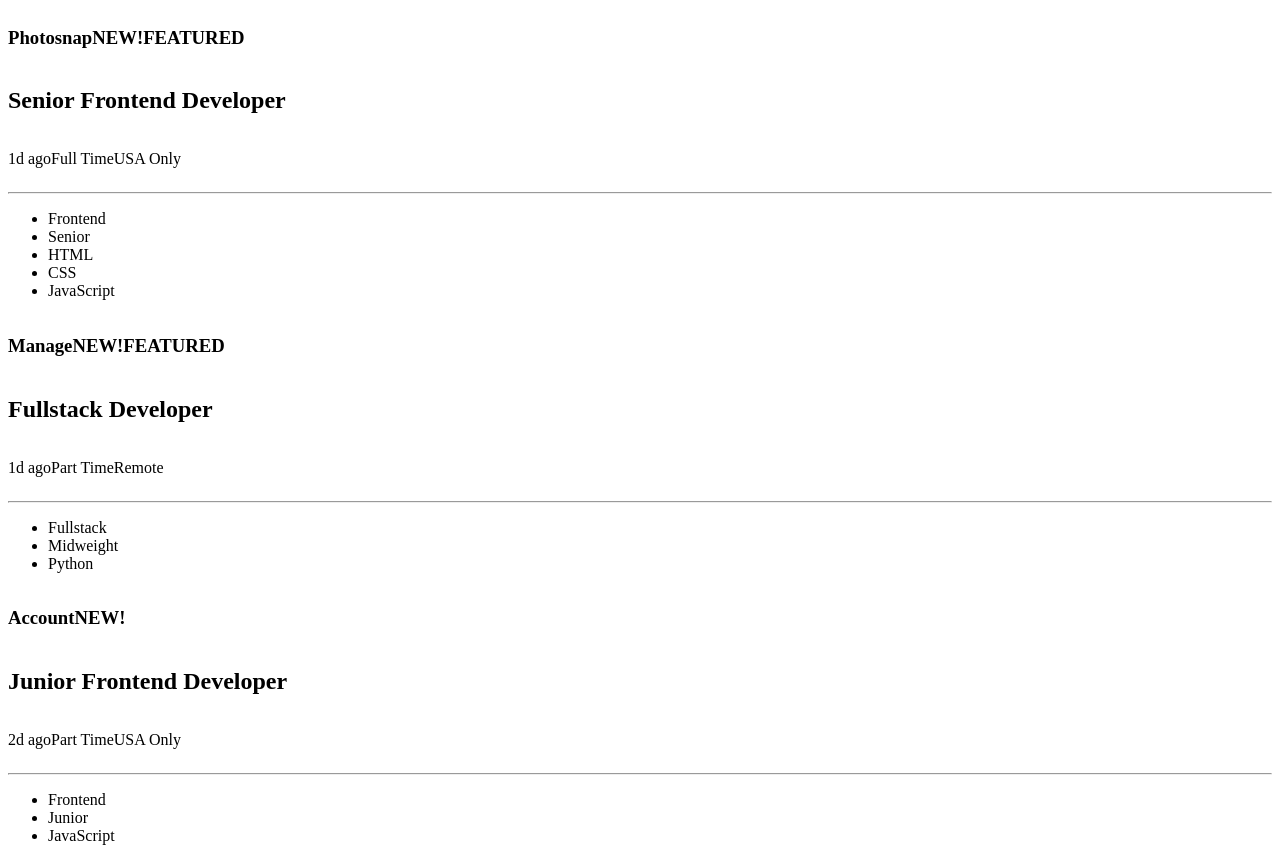
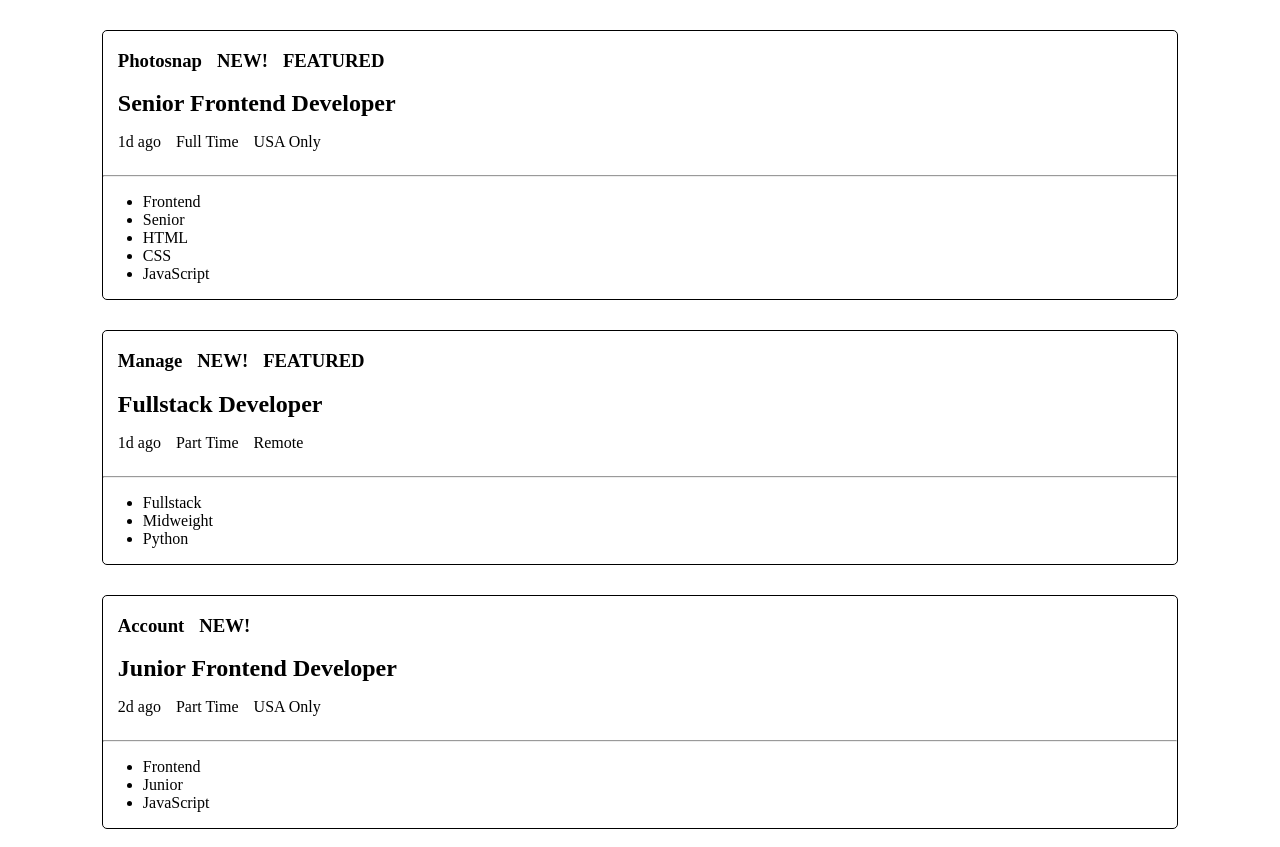
Before and after one commit to vikrambenipal/react-static-job-listings, a React (Create React App) app: page / in a window 1280 px wide. Shown: the top 847 px of the page. Built offline with nearby package versions, Linux system fonts and the light colour scheme.

Commit message:
css for card component for each posting in progress

```diff
--- a/src/components/Item.js
+++ b/src/components/Item.js
@@ -1,29 +1,52 @@
 import React from 'react';
 import styled from'styled-components';
 
+const Box = styled.div`
+    border: 1px solid black;
+    margin-bottom: 20px;
+    border-radius: 5px;
+    .position {
+        padding-left: 15px;
+        margin-top: 0px;
+        margin-bottom: 0px;
+    }
+    width: 85%;
+    margin: 30px auto;
+`
 const Row = styled.div`
     display: flex;
     flex-direction: row;
     `
+const Title = styled(Row)`
+    h3 {
+        padding-left: 15px;
+    }
+`
+const JobInfo = styled(Row)`
+    p {
+        padding-left: 15px;
+    }
+`
 const Item = ({ item }) => {
     return (
         <div>
+            <Box>
                 {/* <img src={require(item.logo)} alt=""></img> */}
-            <Row>
-                <h3>{item.company}</h3>
+                <Title>
+                    <h3 className="company">{item.company}</h3>
                     {item.new &&
-                    <h3>NEW!</h3>
+                        <h3 className="new">NEW!</h3>
                     }
                     {item.featured &&
-                    <h3>FEATURED</h3>
+                        <h3 className="featured">FEATURED</h3>
                     }
-            </Row>
-            <h2>{item.position}</h2>
-            <Row>
+                </Title>
+                <h2 className="position">{item.position}</h2>
+                <JobInfo>
                     <p>{item.postedAt}</p>
                     <p>{item.contract}</p>
                     <p>{item.location}</p>
-            </Row>
+                </JobInfo>
 
                 <hr></hr>
                 {/* Filter */}
@@ -34,7 +57,7 @@ const Item = ({ item }) => {
                         return <li key={index}>{language}</li>
                     })}
                 </ul>
-
+            </Box>
         </div>
     )
 }
```
Lines whose indentation alone changed are shown as unchanged.
